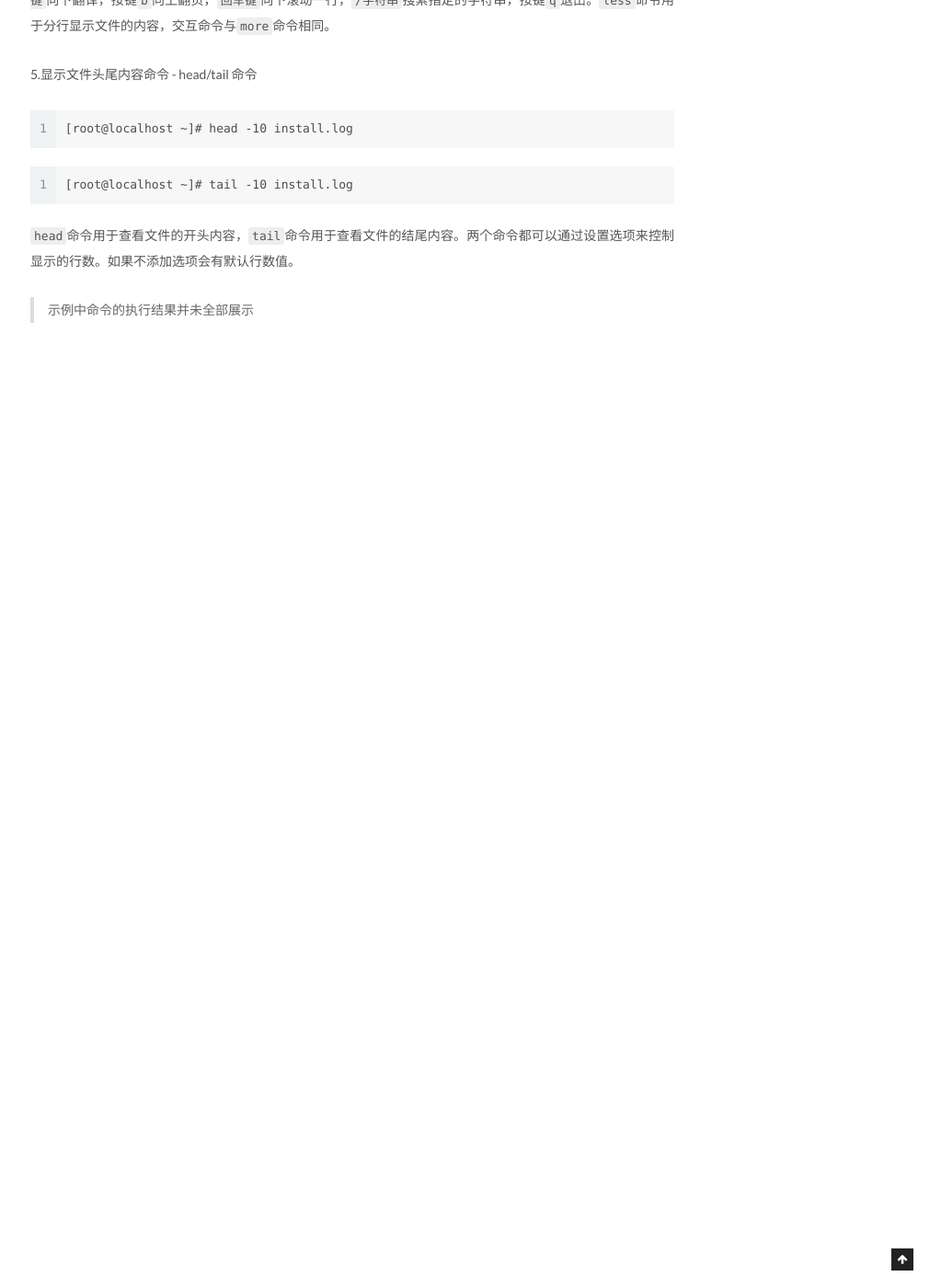
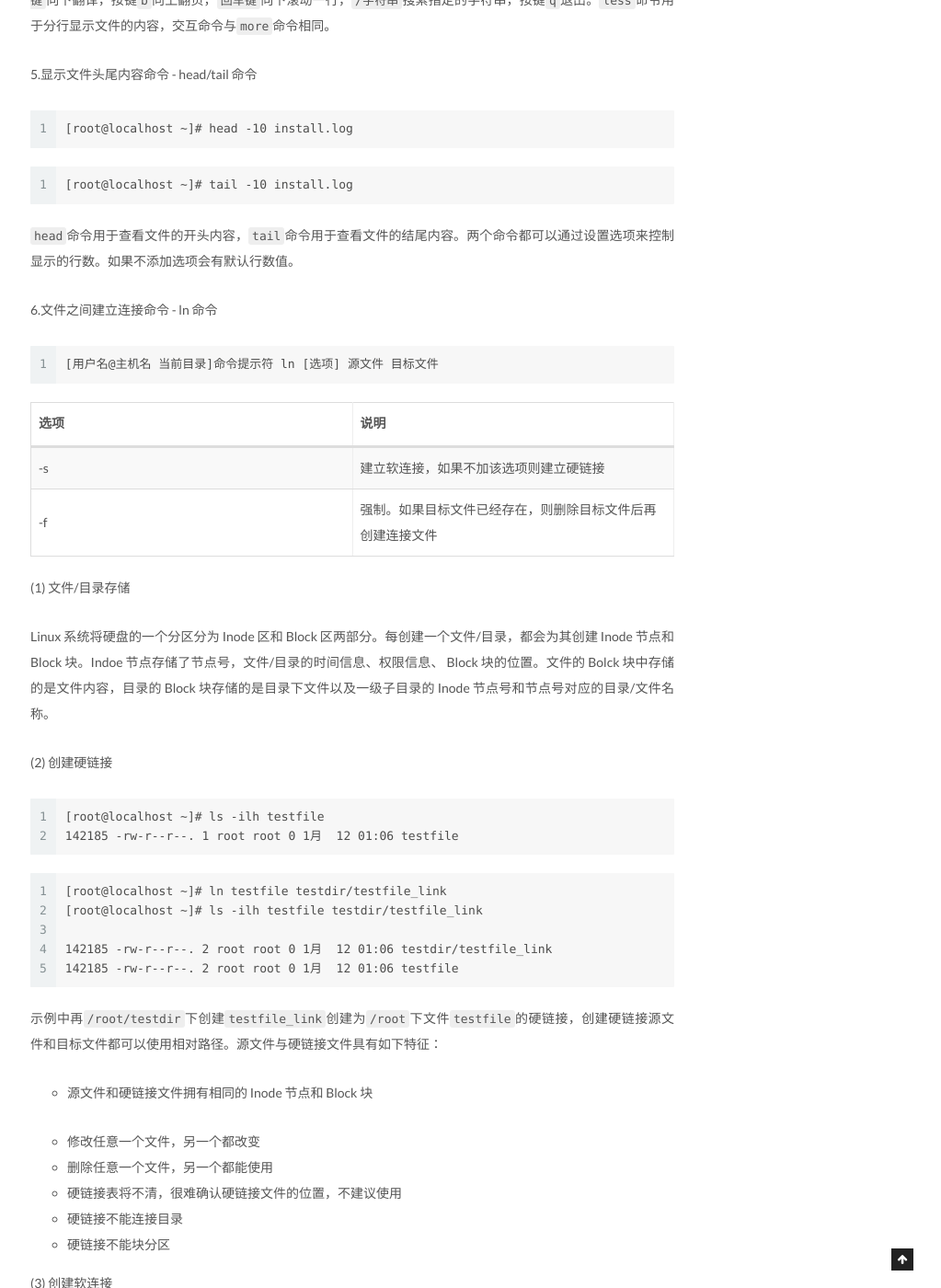
Before and after one commit to chuyibo/chuyibo.github.io, a Jekyll site: the page built from _posts/2021-01-07-Linux 基础命令(二).md, in a window 1280 px wide and 1400 px high, scrolled down 4617 px. Shown: the whole window at 92% size, without its empty margins (257-1280 px from the left). Built offline with Jekyll 4.4.1, drawn with Linux system fonts in a browser that asks for light colours; before the commit the page ends 5178 px from its top, so only the background shows below that; some of the changed text lies outside the part shown.

Commit message:
2021/01/12

````diff
--- a/_posts/2021-01-07-Linux 基础命令(二).md
+++ b/_posts/2021-01-07-Linux 基础命令(二).md
@@ -188,4 +188,56 @@ Change: 2021-01-11 09:13:36.372422917 +0800
 
 `head`命令用于查看文件的开头内容，`tail`命令用于查看文件的结尾内容。两个命令都可以通过设置选项来控制显示的行数。如果不添加选项会有默认行数值。
 
+6.文件之间建立连接命令 - ln 命令
+
+```
+[用户名@主机名 当前目录]命令提示符 ln [选项] 源文件 目标文件
+```
+
+| 选项 | 说明                                                       |
+| ---- | ---------------------------------------------------------- |
+| -s   | 建立软连接，如果不加该选项则建立硬链接                     |
+| -f   | 强制。如果目标文件已经存在，则删除目标文件后再创建连接文件 |
+
+(1) 文件/目录存储
+
+Linux 系统将硬盘的一个分区分为 Inode 区和 Block 区两部分。每创建一个文件/目录，都会为其创建 Inode 节点和 Block 块。Indoe 节点存储了节点号，文件/目录的时间信息、权限信息、 Block 块的位置。文件的 Bolck 块中存储的是文件内容，目录的 Block 块存储的是目录下文件以及一级子目录的 Inode 节点号和节点号对应的目录/文件名称。
+
+(2) 创建硬链接
+
+```
+[root@localhost ~]# ls -ilh testfile
+142185 -rw-r--r--. 1 root root 0 1月  12 01:06 testfile
+```
+
+```
+[root@localhost ~]# ln testfile testdir/testfile_link
+[root@localhost ~]# ls -ilh testfile testdir/testfile_link
+
+142185 -rw-r--r--. 2 root root 0 1月  12 01:06 testdir/testfile_link
+142185 -rw-r--r--. 2 root root 0 1月  12 01:06 testfile
+```
+
+示例中再`/root/testdir`下创建`testfile_link`创建为`/root`下文件`testfile`的硬链接，创建硬链接源文件和目标文件都可以使用相对路径。源文件与硬链接文件具有如下特征：
+
+- 源文件和硬链接文件拥有相同的 Inode 节点和 Block 块
+
+- 修改任意一个文件，另一个都改变
+- 删除任意一个文件，另一个都能使用
+- 硬链接表将不清，很难确认硬链接文件的位置，不建议使用
+- 硬链接不能连接目录
+- 硬链接不能块分区
+
+(3) 创建软连接
+
+```
+[root@localhost ~]# ln -s /root/testfile /root/testdir/testfile_link
+[root@localhost ~]# ls -ilh testfile testdir/testfile_link
+
+142198 lrwxrwxrwx. 1 root root 14 1月  12 05:24 testdir/testfile_link -> /root/testfile
+142182 -rw-r--r--. 1 root root  0 1月  12 05:17 testfile
+```
+
+示例中将`/root/testdir/`下的文件`testfile_link`设置为`/root`下的文件`testfile`的内连接。创建硬链接源文件和目标文件都必须使用绝对路径。`ls`命令查看软连接文件详细信息`testdir/testfile_link -> /root/testfile`便是软连接关系。
+
 > 示例中命令的执行结果并未全部展示
````
